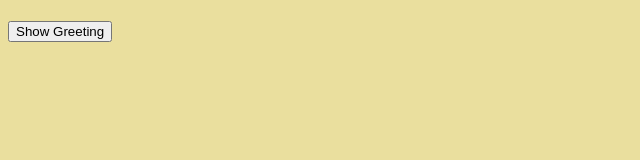
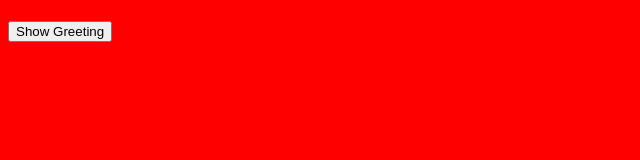
Before and after one commit to Mihir-Naik/boxes, a plain HTML site: page index.html in a window 1280 px wide. Shown: the whole page, without its empty margins (0-640 px from the left). Drawn offline with Linux system fonts and the light colour scheme.

Commit message:
tried red background

```diff
--- a/css/styles.css
+++ b/css/styles.css
@@ -1,4 +1,4 @@
 body {
-    background: #EADF9E;
+    background:red;
     font-family: sans-serif;
 }
```
